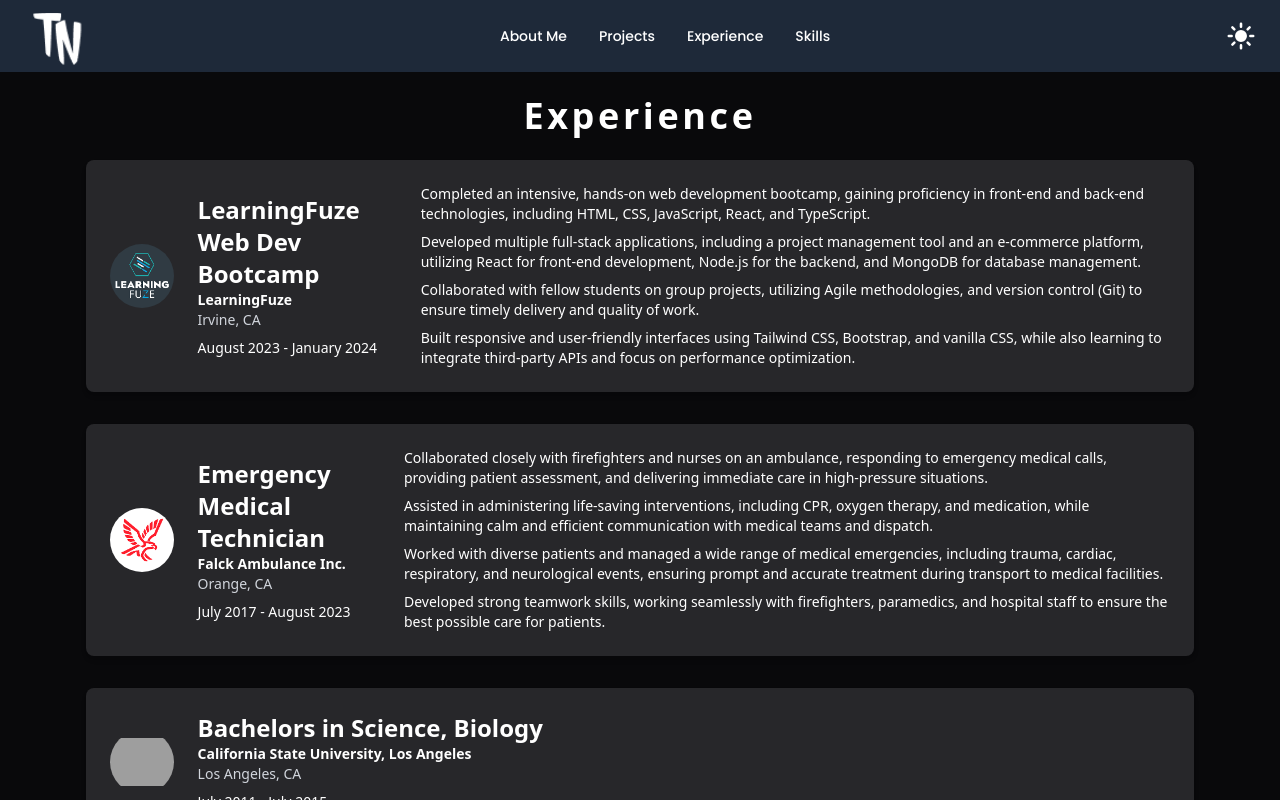
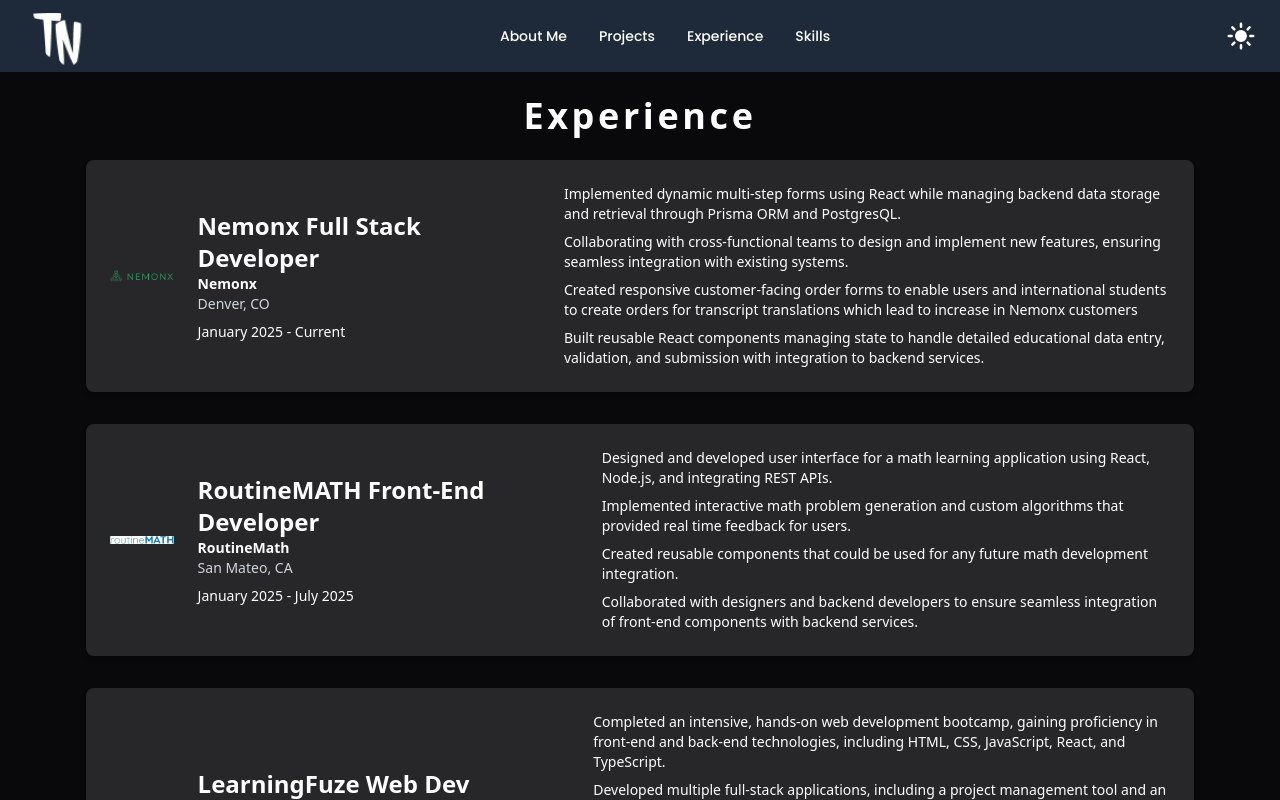
Before and after one commit to tomxnguy/my-portfolio, a React (Vite) app: page /experience in a window 1280 px wide. Shown: the top 800 px of the page. Built offline with nearby package versions, Linux system fonts and the light colour scheme; grey boxes are pictures that could not be loaded.

Commit message:
Updated with current experience

```diff
--- a/src/Pages/Experience.tsx
+++ b/src/Pages/Experience.tsx
@@ -31,12 +31,12 @@
             <div className="flex flex-col md:flex-row items-start md:items-center md:justify-between w-full">
               <div>
                 <h2 className="text-2xl font-bold">{experience.role}</h2>
-                <p className="text-sm font-semibold">{experience.company}</p>
+                <p className="text-sm font-semibold ">{experience.company}</p>
                 <p className="text-sm text-gray-300">{experience.location}</p>
                 <p className="text-sm mt-2">{experience.date}</p>
               </div>
 
-              <ul className="mt-4 ml-4 md:mt-0 space-y-2">
+              <ul className="mt-4 ml-4 md:mt-0 space-y-2 lg:w-5/8">
                 {experience.description.map((desc, descIndex) => (
                   <li key={descIndex} className="text-sm">
                     {desc}
--- a/src/Pages/Projects.tsx
+++ b/src/Pages/Projects.tsx
@@ -68,6 +68,7 @@
                 >
                   <FaGithub />
                 </a>
+                {project.liveDemo && (
                   <a
                     href={project.liveDemo}
                     target="_blank"
@@ -76,6 +77,7 @@
                   >
                     <FaLink />
                   </a>
+                )}
               </div>
             </div>
 
--- a/src/Pages/Skills.tsx
+++ b/src/Pages/Skills.tsx
@@ -16,6 +16,7 @@
   SiMongodb,
   SiTailwindcss,
   SiTypescript,
+  SiPrisma,
 } from "react-icons/si";
 import { TbBrandNextjs } from "react-icons/tb";
 import { BiLogoPostgresql, BiLogoVisualStudio } from "react-icons/bi";
@@ -82,6 +83,10 @@
           icon: (
             <BiLogoPostgresql className="text-[#336791] text-6xl md:text-7xl" />
           ),
+        },
+        {
+          name: "Prisma",
+          icon: <SiPrisma className="text-[#336791] text-6xl md:text-7xl" />,
         },
         {
           name: "MongoDB",
--- a/src/data/data.ts
+++ b/src/data/data.ts
@@ -1,7 +1,7 @@
 export const aboutMe = [
   {
     name: "Thomas Nguyen",
-    title: "Web Developer and Aspiring Cybersecurity Professional",
+    title: "Web Developer | Software Developer",
     description: `
     I am a driven professional with a background as an EMT and a strong passion for technology.
     After completing a coding bootcamp, I focused on building projects like "Spell Craft" and
@@ -83,11 +83,37 @@
       "/lfzcooppics/lfzcoop4.jpg",
     ],
     link: "https://github.com/tomxnguy/ECommerce-Website",
-    liveDemo: "http://final-project-dev2222.us-west-1.elasticbeanstalk.com/",
+    liveDemo: "",
   },
 ];
 
 export const experiences = [
+  {
+    date: "January 2025 - Current",
+    role: "Nemonx Full Stack Developer",
+    company: "Nemonx",
+    location: "Denver, CO",
+    logo: "/nemonxlogo.png",
+    description: [
+      "Implemented dynamic multi-step forms using React while managing backend data storage and retrieval through Prisma ORM and PostgresQL.",
+      "Collaborating with cross-functional teams to design and implement new features, ensuring seamless integration with existing systems.",
+      "Created responsive customer-facing order forms to enable users and international students to create orders for transcript translations which lead to increase in Nemonx customers ",
+      "Built reusable React components managing state to handle detailed educational data entry, validation, and submission with integration to backend services.",
+    ],
+  },
+  {
+    date: "January 2025 - July 2025",
+    role: "RoutineMATH Front-End Developer",
+    company: "RoutineMath",
+    location: "San Mateo, CA",
+    logo: "/routinemathlogo.png",
+    description: [
+      "Designed and developed user interface for a math learning application using React, Node.js, and integrating REST APIs.",
+      "Implemented interactive math problem generation and custom algorithms that provided real time feedback for users.",
+      "Created reusable components that could be used for any future math development integration.",
+      "Collaborated with designers and backend developers to ensure seamless integration of front-end components with backend services.",
+    ],
+  },
   {
     date: "August 2023 - January 2024",
     role: "LearningFuze Web Dev Bootcamp",
```
Also changed, not shown: public/nemonxlogo.png (added), public/routinemathlogo.png (added). Lines whose indentation alone changed are shown as unchanged.
